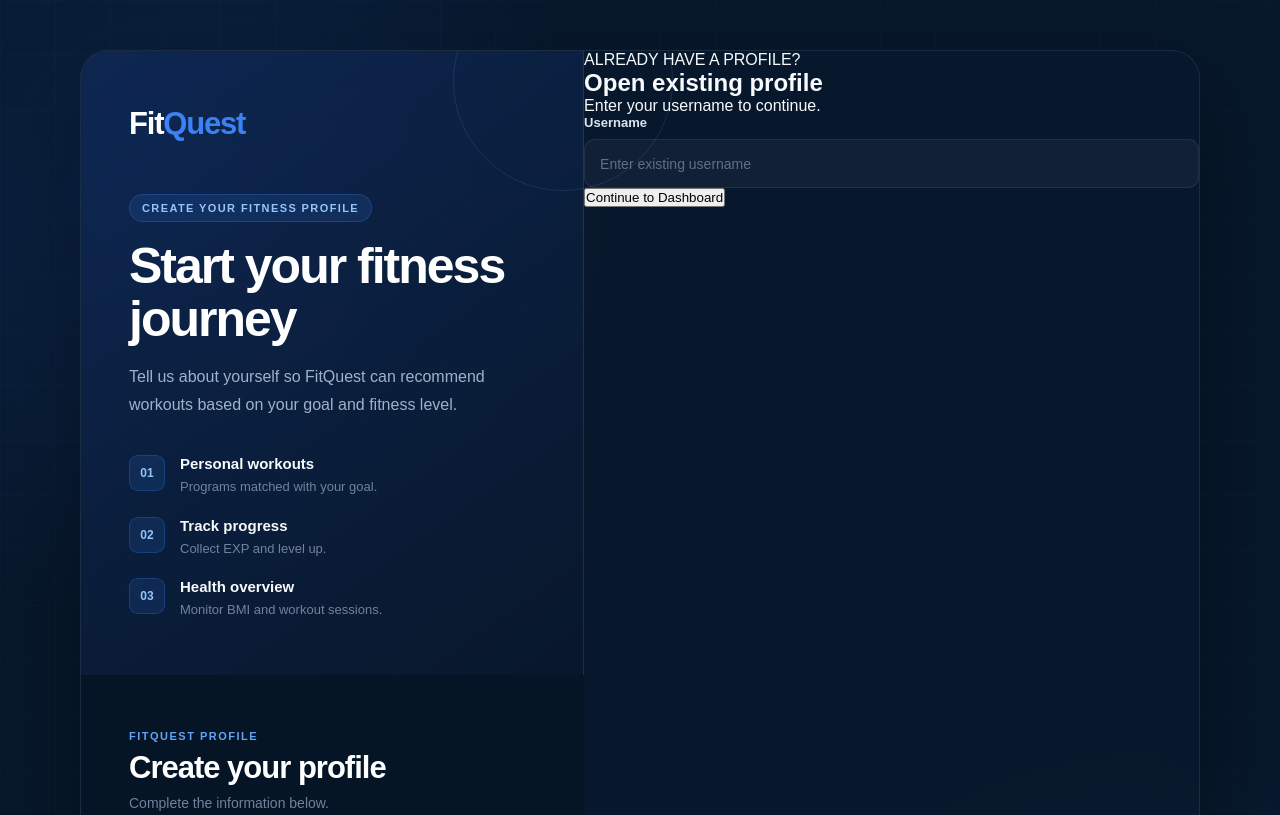
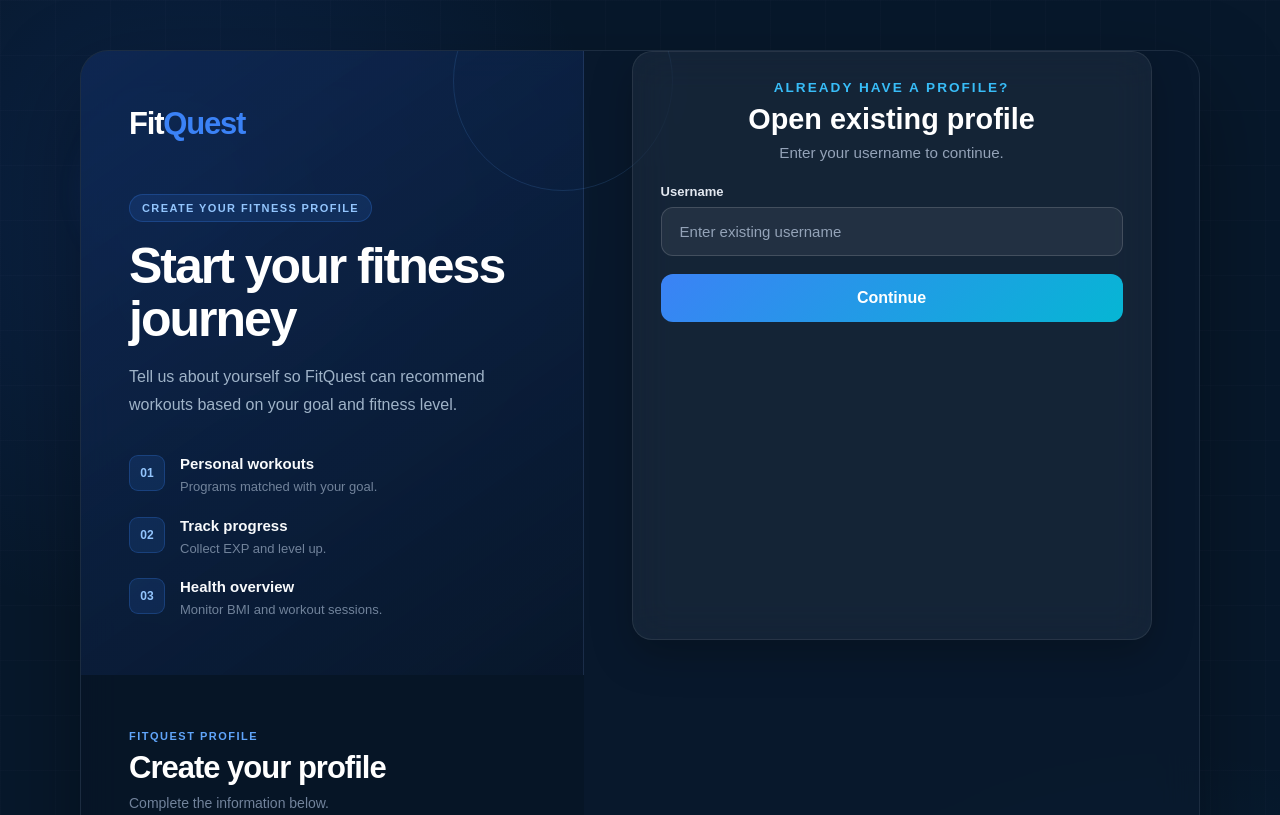
Before and after one commit to Chanantipat/FitQuest, a website: page docs/profile.html in a window 1280 px wide. Shown: the top 815 px of the page. Drawn offline with Linux system fonts and the light colour scheme.

Commit message:
Input css profile

```diff
--- a/docs/profile.css
+++ b/docs/profile.css
@@ -163,16 +163,12 @@ body {
 
 .tag {
     width: fit-content;
-
     margin-bottom: 18px;
     padding: 7px 12px;
-
     color: #93c5fd;
     background: rgba(59, 130, 246, 0.13);
-
     border: 1px solid rgba(59, 130, 246, 0.25);
     border-radius: 999px;
-
     font-size: 11px;
     font-weight: bold;
     letter-spacing: 1.4px;
@@ -180,7 +176,6 @@ body {
 
 .profile-intro h1 {
     margin-bottom: 18px;
-
     color: #ffffff;
     font-size: clamp(36px, 5vw, 50px);
     line-height: 1.05;
@@ -190,7 +185,6 @@ body {
 .description {
     max-width: 430px;
     margin-bottom: 36px;
-
     color: #9fb3c8;
     font-size: 16px;
     line-height: 1.75;
@@ -210,26 +204,20 @@ body {
 
 .feature > span {
     flex-shrink: 0;
-
     width: 36px;
     height: 36px;
-
     display: grid;
     place-items: center;
-
     color: #93c5fd;
     background: rgba(59, 130, 246, 0.13);
-
     border: 1px solid rgba(59, 130, 246, 0.25);
     border-radius: 9px;
-
     font-size: 12px;
     font-weight: bold;
 }
 
 .feature h3 {
     margin-bottom: 5px;
-
     color: #f8fafc;
     font-size: 15px;
 }
@@ -239,10 +227,6 @@ body {
     font-size: 13px;
     line-height: 1.5;
 }
-
-/* =========================
-   FORM
-========================= */
 
 .profile-form {
     padding: 55px 48px;
@@ -418,6 +402,106 @@ body {
 }
 
 /* =========================
+   Existing User Login
+========================= */
+
+.existing-user-box{
+    width:100%;
+    max-width:520px;
+    margin:0 auto 35px;
+    padding:28px;
+    border-radius:20px;
+    background:rgba(255,255,255,.05);
+    backdrop-filter:blur(18px);
+    border:1px solid rgba(255,255,255,.08);
+    box-shadow:0 15px 40px rgba(0,0,0,.25);
+}
+
+.existing-user-header{
+    text-align:center;
+    margin-bottom:22px;
+}
+
+.existing-user-header p{
+    color:#38bdf8;
+    font-size:.85rem;
+    font-weight:700;
+    letter-spacing:2px;
+    text-transform:uppercase;
+    margin-bottom:8px;
+}
+
+.existing-user-header h2{
+    color:#fff;
+    margin-bottom:8px;
+    font-size:1.8rem;
+}
+
+.existing-user-header span{
+    color:#94a3b8;
+    font-size:.95rem;
+}
+
+#loginForm{
+    display:flex;
+    flex-direction:column;
+    gap:18px;
+}
+
+#loginForm label{
+    display:block;
+    color:#e2e8f0;
+    margin-bottom:8px;
+    font-weight:600;
+}
+
+#loginForm input{
+    width:100%;
+    padding:14px 18px;
+    border-radius:12px;
+    border:1px solid rgba(255,255,255,.15);
+    background:rgba(255,255,255,.06);
+    color:#fff;
+    font-size:15px;
+    outline:none;
+    transition:.3s;
+}
+
+#loginForm input::placeholder{
+    color:#94a3b8;
+}
+
+#loginForm input:focus{
+    border-color:#38bdf8;
+    box-shadow:0 0 0 3px rgba(56,189,248,.25);
+}
+
+.login-btn{
+    width:100%;
+    padding:15px;
+    border:none;
+    border-radius:12px;
+    background:linear-gradient(135deg,#3b82f6,#06b6d4);
+    color:#fff;
+    font-size:16px;
+    font-weight:700;
+    cursor:pointer;
+    transition:.3s;
+}
+
+.login-btn:hover{
+    transform:translateY(-2px);
+    box-shadow:0 12px 30px rgba(59,130,246,.35);
+}
+
+#loginMessage{
+    text-align:center;
+    margin-top:10px;
+    color:#f87171;
+    font-size:.9rem;
+}
+
+/* =========================
    ANIMATION
 ========================= */
 
--- a/docs/profile.html
+++ b/docs/profile.html
@@ -92,7 +92,7 @@
         </div>
 
         <button type="submit" class="login-btn">
-            Continue to Dashboard
+            Continue
         </button>
 
         <p class="form-message" id="loginMessage"></p>
```
